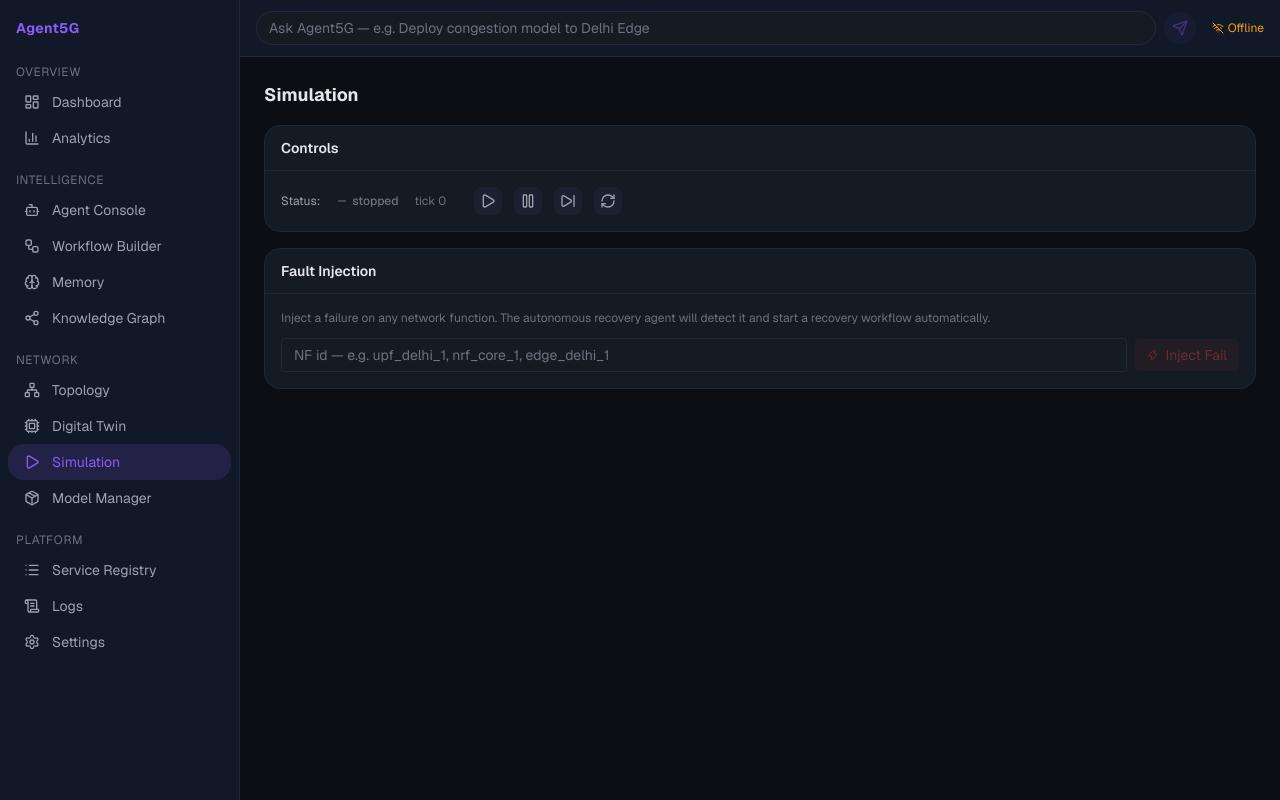
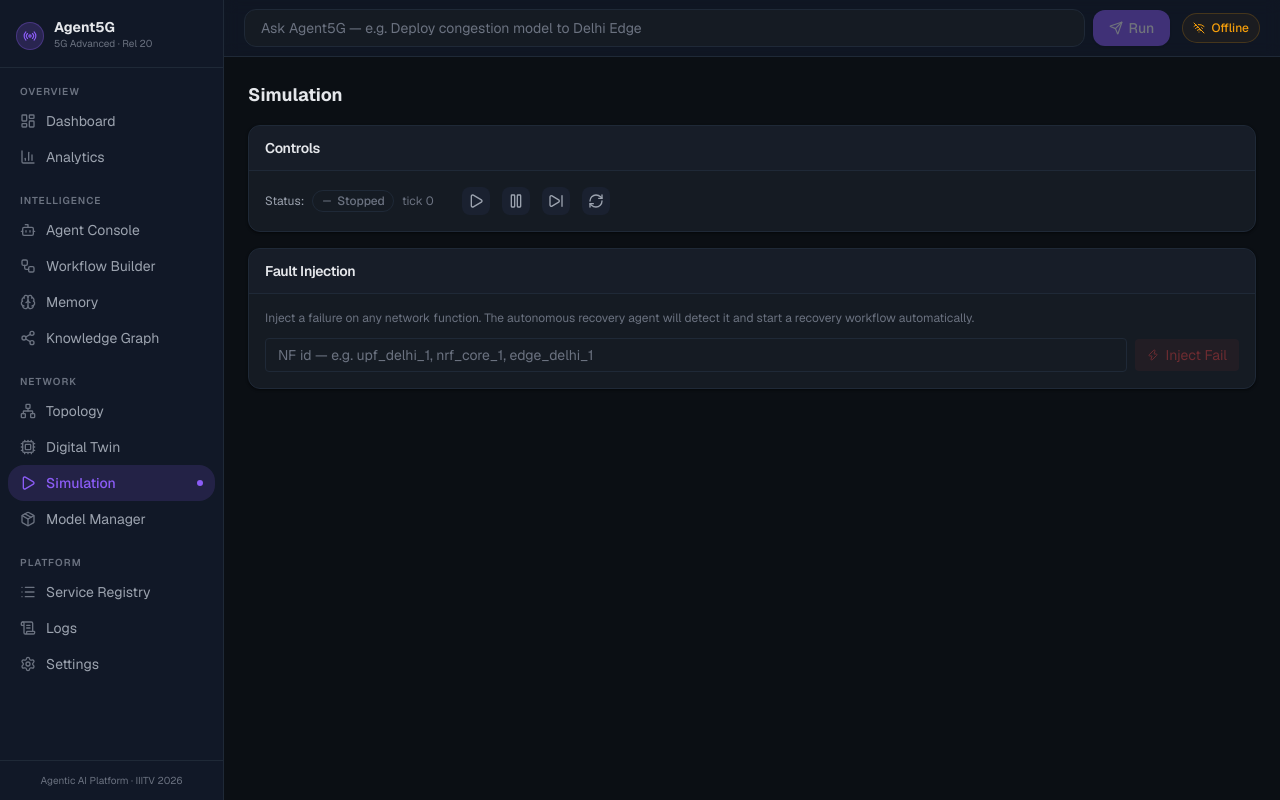
Before and after one commit to codehashira23/Agentic-5g, a Next.js app in the folder frontend/: page /simulation in a window 1280 px wide. Built offline with nearby package versions, Linux system fonts and the light colour scheme; no server answers.

Commit message:
ui: visual overhaul  NavRail logo/footer, TopBar gradient button, Panel shadow, StatCard gradient, StatusBadge borders, EventFeed readable layout, TimelineStepper circles

```diff
--- a/frontend/components/panel.tsx
+++ b/frontend/components/panel.tsx
@@ -3,15 +3,23 @@ interface PanelProps {
   actions?: React.ReactNode;
   children: React.ReactNode;
   className?: string;
+  /** Optional left-border accent colour class e.g. "border-l-4 border-l-ai" */
+  accent?: string;
 }
 
-export function Panel({ title, actions, children, className = "" }: PanelProps) {
+export function Panel({ title, actions, children, className = "", accent }: PanelProps) {
   return (
-    <div className={`bg-card border border-border rounded-lg overflow-hidden ${className}`}>
+    <div
+      className={`bg-card border border-border rounded-xl overflow-hidden shadow-1 ${accent ?? ""} ${className}`}
+    >
       {(title || actions) && (
-        <div className="flex items-center justify-between px-4 py-3 border-b border-border">
-          {title && <h3 className="text-sm font-semibold text-primary">{title}</h3>}
-          {actions && <div className="flex items-center gap-2">{actions}</div>}
+        <div className="flex items-center justify-between px-4 py-3 border-b border-border bg-card-hover/40">
+          {title && (
+            <h3 className="text-sm font-semibold text-primary tracking-tight">{title}</h3>
+          )}
+          {actions && (
+            <div className="flex items-center gap-2">{actions}</div>
+          )}
         </div>
       )}
       <div className="p-4">{children}</div>
--- a/frontend/components/shell/nav-rail.tsx
+++ b/frontend/components/shell/nav-rail.tsx
@@ -15,31 +15,32 @@ import {
   BarChart3,
   Package,
   Settings,
+  Radio,
 } from "lucide-react";
 
 const NAV = [
   {
     group: "Overview",
     items: [
-      { href: "/dashboard", label: "Dashboard", icon: LayoutDashboard },
-      { href: "/analytics", label: "Analytics", icon: BarChart3 },
+      { href: "/dashboard",  label: "Dashboard",  icon: LayoutDashboard },
+      { href: "/analytics",  label: "Analytics",  icon: BarChart3 },
     ],
   },
   {
     group: "Intelligence",
     items: [
-      { href: "/agent-console", label: "Agent Console", icon: Bot },
+      { href: "/agent-console",    label: "Agent Console",    icon: Bot },
       { href: "/workflow-builder", label: "Workflow Builder", icon: Workflow },
-      { href: "/memory", label: "Memory", icon: Brain },
-      { href: "/knowledge-graph", label: "Knowledge Graph", icon: Share2 },
+      { href: "/memory",           label: "Memory",           icon: Brain },
+      { href: "/knowledge-graph",  label: "Knowledge Graph",  icon: Share2 },
     ],
   },
   {
     group: "Network",
     items: [
-      { href: "/topology", label: "Topology", icon: Network },
-      { href: "/digital-twin", label: "Digital Twin", icon: Cpu },
-      { href: "/simulation", label: "Simulation", icon: Play },
+      { href: "/topology",      label: "Topology",      icon: Network },
+      { href: "/digital-twin",  label: "Digital Twin",  icon: Cpu },
+      { href: "/simulation",    label: "Simulation",    icon: Play },
       { href: "/model-manager", label: "Model Manager", icon: Package },
     ],
   },
@@ -47,8 +48,8 @@ const NAV = [
     group: "Platform",
     items: [
       { href: "/service-registry", label: "Service Registry", icon: List },
-      { href: "/logs", label: "Logs", icon: ScrollText },
-      { href: "/settings", label: "Settings", icon: Settings },
+      { href: "/logs",             label: "Logs",             icon: ScrollText },
+      { href: "/settings",         label: "Settings",         icon: Settings },
     ],
   },
 ];
@@ -56,33 +57,60 @@ const NAV = [
 export function NavRail() {
   const pathname = usePathname();
   return (
-    <aside className="w-60 min-h-screen bg-panel border-r border-border flex flex-col py-4 gap-1 shrink-0">
-      <div className="px-4 mb-4">
-        <span className="text-sm font-bold text-ai tracking-wide">Agent5G</span>
+    <aside className="w-56 min-h-screen bg-panel border-r border-border flex flex-col shrink-0">
+      {/* Logo */}
+      <div className="px-4 pt-5 pb-4 border-b border-border">
+        <div className="flex items-center gap-2.5">
+          <div className="w-7 h-7 rounded-lg bg-ai/20 border border-ai/30 flex items-center justify-center shrink-0">
+            <Radio className="w-3.5 h-3.5 text-ai" />
           </div>
-      {NAV.map((group) => (
-        <div key={group.group} className="mb-2">
-          <p className="px-4 py-1 text-xs text-faint uppercase tracking-wider">{group.group}</p>
+          <div>
+            <p className="text-sm font-bold text-primary leading-none">Agent5G</p>
+            <p className="text-[10px] text-faint mt-0.5">5G Advanced · Rel 20</p>
+          </div>
+        </div>
+      </div>
+
+      {/* Navigation */}
+      <nav className="flex-1 overflow-y-auto py-3 px-2 flex flex-col gap-0.5">
+        {NAV.map((group, gi) => (
+          <div key={group.group} className={gi > 0 ? "mt-3" : ""}>
+            <p className="px-3 py-1 text-[10px] text-faint uppercase tracking-widest font-semibold">
+              {group.group}
+            </p>
             {group.items.map(({ href, label, icon: Icon }) => {
               const active = pathname === href || pathname.startsWith(href + "/");
               return (
                 <Link
                   key={href}
                   href={href}
-                className={`flex items-center gap-3 px-4 py-2 text-sm rounded-lg mx-2 transition-colors
+                  className={`flex items-center gap-2.5 px-3 py-2 text-sm rounded-lg transition-all duration-fast
                     ${
                       active
-                      ? "bg-ai/15 text-ai"
+                        ? "bg-ai/15 text-ai font-medium"
                         : "text-muted hover:bg-card-hover hover:text-primary"
                     }`}
                 >
-                <Icon className="w-4 h-4 shrink-0" />
+                  <Icon
+                    className={`w-4 h-4 shrink-0 ${active ? "text-ai" : "text-faint group-hover:text-muted"}`}
+                  />
                   {label}
+                  {active && (
+                    <span className="ml-auto w-1.5 h-1.5 rounded-full bg-ai shrink-0" />
+                  )}
                 </Link>
               );
             })}
           </div>
         ))}
+      </nav>
+
+      {/* Footer */}
+      <div className="px-4 py-3 border-t border-border">
+        <p className="text-[10px] text-faint text-center">
+          Agentic AI Platform · IIITV 2026
+        </p>
+      </div>
     </aside>
   );
 }
--- a/frontend/components/shell/top-bar.tsx
+++ b/frontend/components/shell/top-bar.tsx
@@ -1,12 +1,9 @@
 "use client";
 import { useState } from "react";
 import { useRouter } from "next/navigation";
-import { Send, Wifi, WifiOff } from "lucide-react";
+import { Send, Wifi, WifiOff, Loader2 } from "lucide-react";
 import { useWsStore } from "@/lib/ws/store";
 
-// Safe fallback so the URL is never "undefined/workflows" even before
-// .env.local is created.  NEXT_PUBLIC_* vars are inlined at build time;
-// the default here is the standard local dev address.
 const API_BASE = process.env.NEXT_PUBLIC_API_BASE ?? "http://localhost:8000/api/v1";
 
 export function TopBar() {
@@ -43,37 +40,62 @@ export function TopBar() {
   }
 
   return (
-    <header className="h-auto border-b border-border bg-panel shrink-0">
-      <div className="flex items-center px-4 gap-4 h-14">
+    <header className="shrink-0 border-b border-border bg-panel/80 backdrop-blur-sm">
+      <div className="flex items-center px-5 gap-3 h-14">
+        {/* Intent input */}
         <form onSubmit={handleSubmit} className="flex-1 flex items-center gap-2">
+          <div className="flex-1 relative">
             <input
               value={goal}
               onChange={(e) => setGoal(e.target.value)}
               placeholder="Ask Agent5G — e.g. Deploy congestion model to Delhi Edge"
               disabled={submitting}
-            className="flex-1 bg-card border border-border rounded-lg px-3 py-1.5 text-sm
-                       text-primary placeholder:text-faint focus:outline-none focus:border-ai
-                       disabled:opacity-50"
+              className="w-full bg-card border border-border rounded-xl px-4 py-2 text-sm
+                         text-primary placeholder:text-faint
+                         focus:outline-none focus:border-ai focus:ring-1 focus:ring-ai/20
+                         disabled:opacity-50 transition-all pr-10"
             />
+            {submitting && (
+              <Loader2 className="absolute right-3 top-1/2 -translate-y-1/2 w-3.5 h-3.5 text-ai animate-spin" />
+            )}
+          </div>
           <button
             type="submit"
             disabled={submitting || !goal.trim()}
-            className="p-2 rounded-lg bg-ai/15 text-ai hover:bg-ai/25 transition-colors
-                       disabled:opacity-40 disabled:cursor-not-allowed"
+            className="flex items-center gap-1.5 px-4 py-2 rounded-xl text-sm font-medium
+                       bg-ai text-white hover:bg-ai/90 transition-all
+                       disabled:opacity-40 disabled:cursor-not-allowed shadow-sm
+                       active:scale-95"
             aria-label="Submit intent"
           >
-            <Send className={`w-4 h-4 ${submitting ? "animate-pulse" : ""}`} />
+            <Send className="w-3.5 h-3.5" />
+            <span className="hidden sm:inline">Run</span>
           </button>
         </form>
+
+        {/* WS status */}
         <div
-          className={`flex items-center gap-1 text-xs ${connected ? "text-ok" : "text-warn"}`}
-          title={connected ? "Live — WebSocket connected" : "Disconnected — reconnecting…"}
+          className={`flex items-center gap-1.5 text-xs px-2.5 py-1.5 rounded-lg border transition-colors ${
+            connected
+              ? "text-ok border-ok/20 bg-ok/5"
+              : "text-warn border-warn/20 bg-warn/5"
+          }`}
+          title={connected ? "WebSocket connected" : "Disconnected — reconnecting…"}
         >
-          {connected ? <Wifi className="w-3 h-3" /> : <WifiOff className="w-3 h-3" />}
-          <span>{connected ? "Live" : "Offline"}</span>
+          {connected
+            ? <Wifi className="w-3 h-3" />
+            : <WifiOff className="w-3 h-3" />}
+          <span className="font-medium">{connected ? "Live" : "Offline"}</span>
         </div>
       </div>
-      {error && <p className="px-4 pb-2 text-xs text-crit">{error}</p>}
+
+      {error && (
+        <div className="px-5 pb-2">
+          <p className="text-xs text-crit bg-crit/10 border border-crit/20 rounded-lg px-3 py-1.5">
+            {error}
+          </p>
+        </div>
+      )}
     </header>
   );
 }
--- a/frontend/components/stat-card.tsx
+++ b/frontend/components/stat-card.tsx
@@ -4,24 +4,46 @@ interface StatCardProps {
   unit?: string;
   delta?: string;
   status?: "ok" | "warn" | "crit" | "ai";
+  icon?: React.ReactNode;
 }
 
-const STATUS_CLS = {
-  ok: "text-ok",
-  warn: "text-warn",
-  crit: "text-crit",
-  ai: "text-ai",
+const STATUS_CONFIG = {
+  ok:   { value: "text-ok",   bg: "from-ok/5",   border: "border-ok/20"   },
+  warn: { value: "text-warn", bg: "from-warn/5",  border: "border-warn/20" },
+  crit: { value: "text-crit", bg: "from-crit/5",  border: "border-crit/20" },
+  ai:   { value: "text-ai",   bg: "from-ai/5",    border: "border-ai/20"   },
 };
 
-export function StatCard({ title, value, unit, delta, status = "ok" }: StatCardProps) {
+export function StatCard({ title, value, unit, delta, status = "ok", icon }: StatCardProps) {
+  const cfg = STATUS_CONFIG[status];
   return (
-    <div className="bg-card border border-border rounded-lg p-4 flex flex-col gap-1">
-      <p className="text-xs text-muted uppercase tracking-wide">{title}</p>
-      <p className={`text-2xl font-bold tabular-nums ${STATUS_CLS[status]}`}>
+    <div
+      className={`relative bg-gradient-to-br ${cfg.bg} to-card border ${cfg.border}
+                  rounded-xl p-4 flex flex-col gap-2 overflow-hidden shadow-1`}
+    >
+      {/* Background decoration */}
+      <div className="absolute top-0 right-0 w-24 h-24 rounded-full opacity-5 -translate-y-8 translate-x-8"
+           style={{ background: `var(--color-${status === "ai" ? "ai" : status})` }} />
+
+      <div className="flex items-start justify-between gap-2">
+        <p className="text-xs font-medium text-muted uppercase tracking-widest leading-none">
+          {title}
+        </p>
+        {icon && (
+          <span className={`${cfg.value} opacity-60`}>{icon}</span>
+        )}
+      </div>
+
+      <p className={`text-2xl font-bold tabular-nums leading-none ${cfg.value}`}>
         {value}
-        {unit && <span className="text-sm font-normal text-muted ml-1">{unit}</span>}
+        {unit && (
+          <span className="text-sm font-normal text-muted ml-1">{unit}</span>
+        )}
       </p>
-      {delta && <p className="text-xs text-muted">{delta}</p>}
+
+      {delta && (
+        <p className="text-xs text-muted leading-none">{delta}</p>
+      )}
     </div>
   );
 }
--- a/frontend/components/status-badge.tsx
+++ b/frontend/components/status-badge.tsx
@@ -1,26 +1,33 @@
-import { AlertCircle, CheckCircle2, Clock, Minus } from "lucide-react";
+import { AlertCircle, CheckCircle2, Clock, Minus, Loader2, Zap } from "lucide-react";
 
 const STATUS_MAP: Record<string, { label: string; cls: string; Icon: React.ElementType }> = {
-  ACTIVE: { label: "Active", cls: "text-ok bg-ok-bg", Icon: CheckCircle2 },
-  STANDBY: { label: "Standby", cls: "text-info bg-info-bg", Icon: Minus },
-  DEGRADED: { label: "Degraded", cls: "text-warn bg-warn-bg", Icon: AlertCircle },
-  FAILED: { label: "Failed", cls: "text-crit bg-crit-bg", Icon: AlertCircle },
-  RECOVERING: { label: "Recovering", cls: "text-warn bg-warn-bg", Icon: Clock },
-  running: { label: "Running", cls: "text-ok bg-ok-bg", Icon: CheckCircle2 },
-  completed: { label: "Done", cls: "text-info bg-info-bg", Icon: CheckCircle2 },
-  failed: { label: "Failed", cls: "text-crit bg-crit-bg", Icon: AlertCircle },
-  paused: { label: "Paused", cls: "text-warn bg-warn-bg", Icon: Clock },
+  ACTIVE:     { label: "Active",     cls: "text-ok  bg-ok/10  border border-ok/20",     Icon: CheckCircle2 },
+  STANDBY:    { label: "Standby",    cls: "text-info bg-info/10 border border-info/20", Icon: Minus },
+  DEGRADED:   { label: "Degraded",   cls: "text-warn bg-warn/10 border border-warn/20", Icon: AlertCircle },
+  FAILED:     { label: "Failed",     cls: "text-crit bg-crit/10 border border-crit/20", Icon: AlertCircle },
+  RECOVERING: { label: "Recovering", cls: "text-warn bg-warn/10 border border-warn/20", Icon: Clock },
+  running:    { label: "Running",    cls: "text-ai   bg-ai/10   border border-ai/20",   Icon: Loader2 },
+  completed:  { label: "Done",       cls: "text-ok   bg-ok/10   border border-ok/20",   Icon: CheckCircle2 },
+  failed:     { label: "Failed",     cls: "text-crit bg-crit/10 border border-crit/20", Icon: AlertCircle },
+  paused:     { label: "Paused",     cls: "text-warn bg-warn/10 border border-warn/20", Icon: Clock },
+  stopped:    { label: "Stopped",    cls: "text-faint bg-card    border border-border",  Icon: Minus },
+  autonomous: { label: "Auto",       cls: "text-ai   bg-ai/10   border border-ai/20",   Icon: Zap },
 };
 
 export function StatusBadge({ status }: { status: string }) {
-  const cfg = STATUS_MAP[status] ?? { label: status, cls: "text-faint bg-card", Icon: Minus };
+  const cfg = STATUS_MAP[status] ?? {
+    label: status,
+    cls: "text-faint bg-card border border-border",
+    Icon: Minus,
+  };
   const { label, cls, Icon } = cfg;
+  const isSpinning = status === "running";
   return (
     <span
       className={`inline-flex items-center gap-1 px-2 py-0.5 rounded-full text-xs font-medium ${cls}`}
       aria-label={label}
     >
-      <Icon className="w-3 h-3" aria-hidden />
+      <Icon className={`w-3 h-3 shrink-0 ${isSpinning ? "animate-spin" : ""}`} aria-hidden />
       {label}
     </span>
   );
```
Also changed, not shown: frontend/app/globals.css (+18 -0 lines), frontend/components/event-feed.tsx (+53 -18 lines), frontend/components/timeline-stepper.tsx (+40 -26 lines), 1 other file (tests, documents, lock files or other folders). Lines whose indentation alone changed are shown as unchanged.
